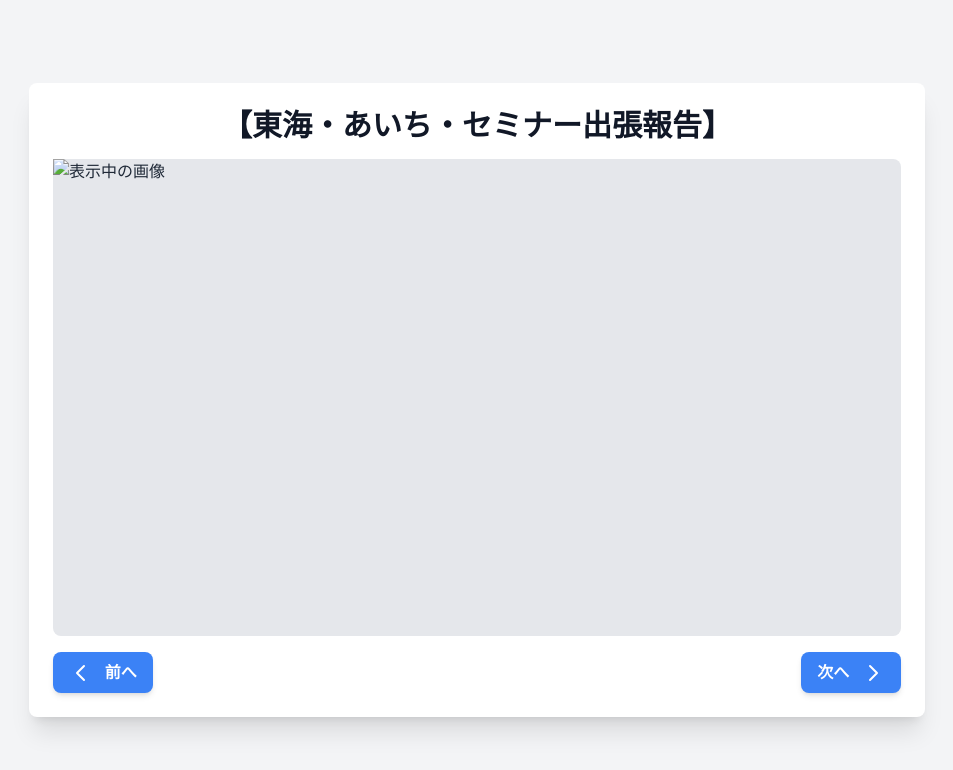
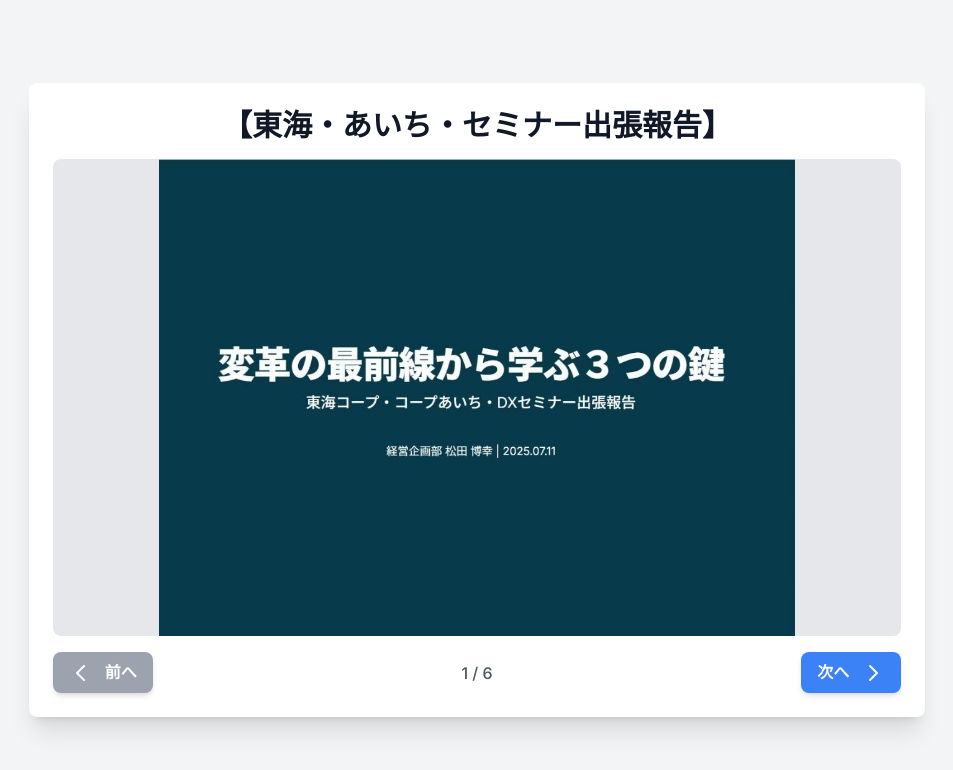
Before and after one commit to hiro01200120/my-site, a plain HTML site: page 20250711-2pawapo.html in a window 1280 px wide. Shown: the whole page, without its empty margins (163-1116 px from the left). Drawn offline with nearby package versions, Linux system fonts and the light colour scheme.

Commit message:
Add files via upload

```diff
--- a/20250711-2pawapo.html
+++ b/20250711-2pawapo.html
@@ -69,7 +69,7 @@
                 "https://hiro01200120.github.io/my-site/200250711pawapo3.jpg",
                 "https://hiro01200120.github.io/my-site/200250711pawapo4.jpg",
                 "https://hiro01200120.github.io/my-site/200250711pawapo5.jpg",
-                "https://hiro01200120.github.io/my-site/200250711pawapo6.jpg","
+                "https://hiro01200120.github.io/my-site/200250711pawapo6.jpg"
                 // 例：画像を追加する場合
                 // "https://placehold.co/800x450/ffa600/ffffff?text=Slide+7"
             ];
```
